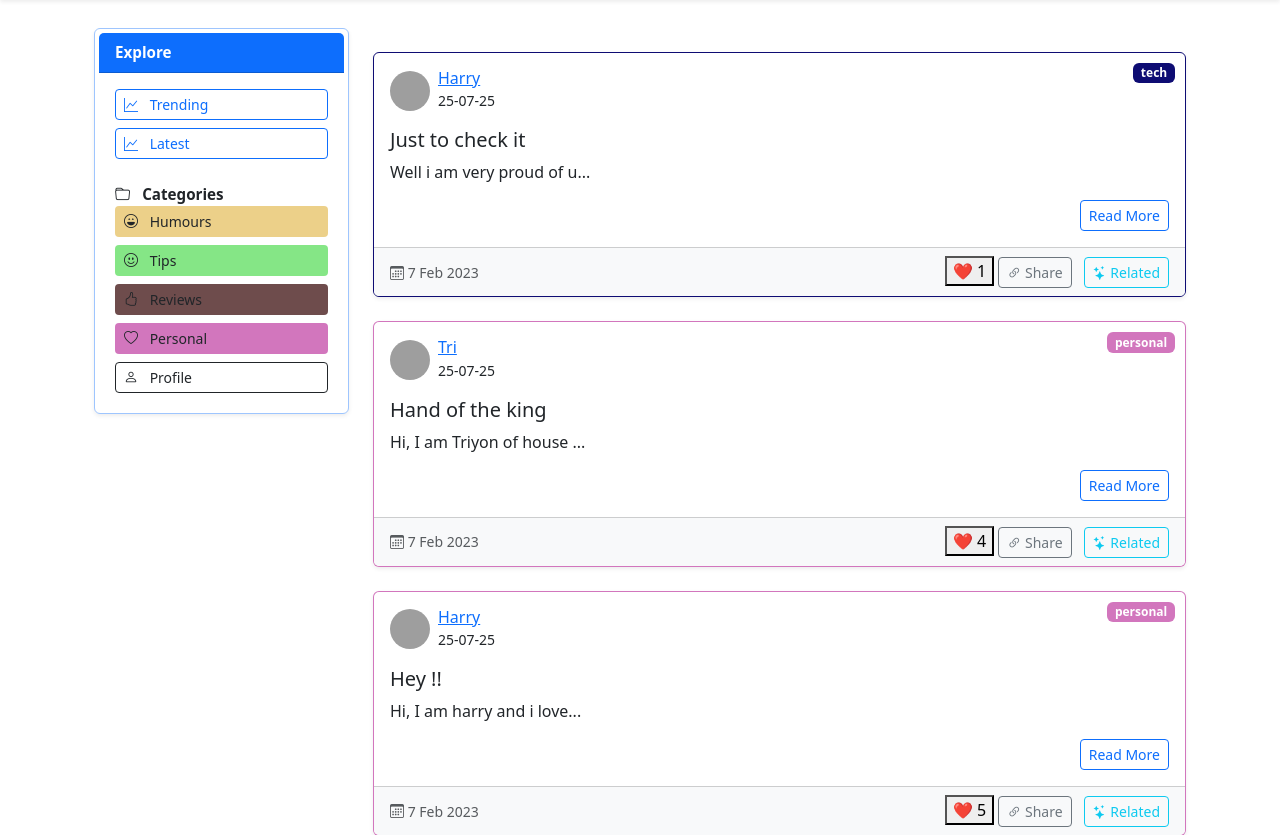
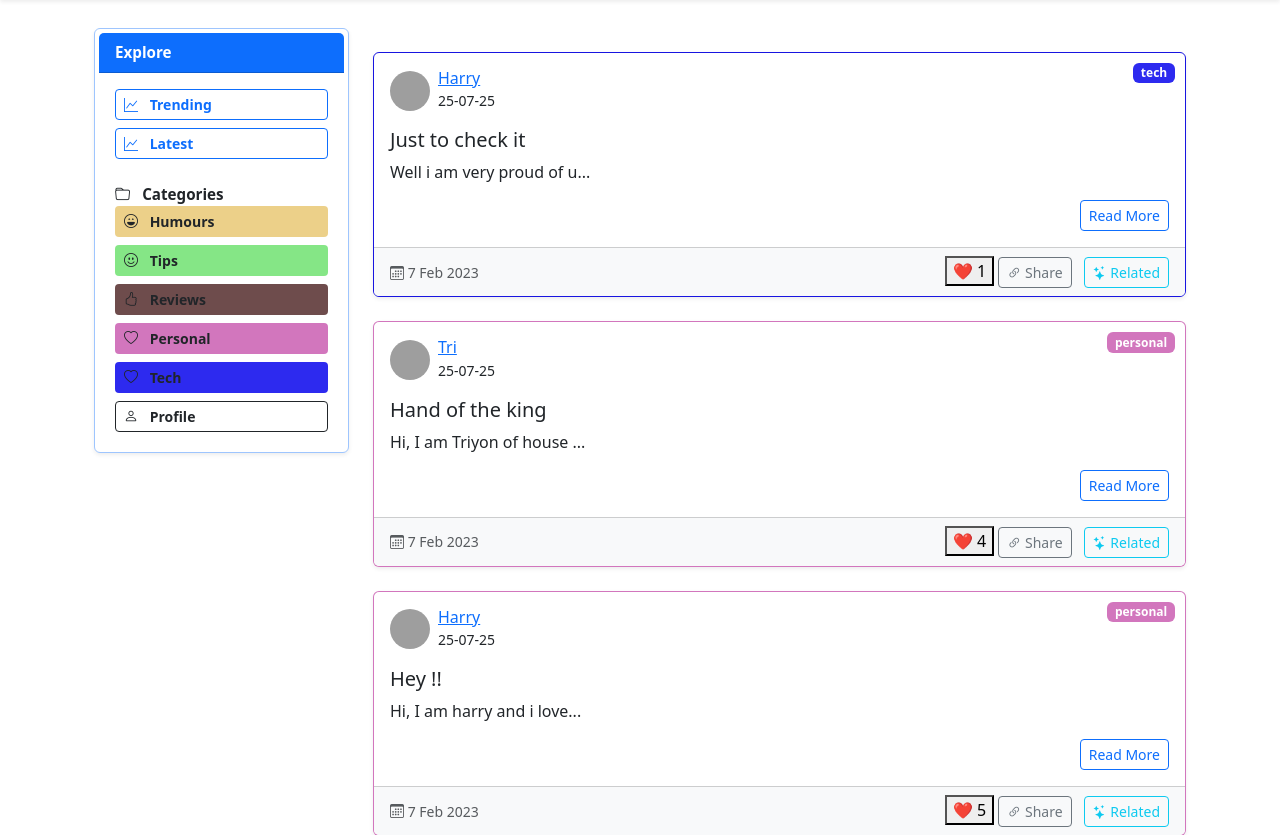
Before and after one commit to pavithapari/StoryCloak, a Flask app: page /latest_posts in a window 1280 px wide. Shown: the part 56-891 px from the top of the page. Run offline with Flask 3, Linux system fonts and the light colour scheme; grey boxes are pictures that could not be loaded.

Commit message:
Added missing tech border and then corrected some padding

```diff
--- a/app/posts/routes.py
+++ b/app/posts/routes.py
@@ -129,3 +129,7 @@ def reviews():
 def personal():
     personal_posts = Post.query.filter(Post.tags.contains('personal')).order_by(Post.date_posted.desc()).all()
     return render_template('home.html', posts=personal_posts, user=current_user, now=datetime.now())
+@posts.route('/tech')
+def tech():
+    tech = Post.query.filter(Post.tags.contains('tech')).order_by(Post.date_posted.desc()).all()
+    return render_template('home.html', posts=tech, user=current_user, now=datetime.now())
--- a/app/templates/home.html
+++ b/app/templates/home.html
@@ -69,14 +69,14 @@
 .outline-reviews   { border-color: #451919c6; }
 .outline-personal  { border-color: #c54faac6; }
 .outline-none      { border-color: #6c757d; }
-.outline-tech      { border-color: hsl(241, 81%, 25%); }
+.outline-tech      { border-color: hsl(241, 83%, 48%); }
 
 .bg-humor     { background-color: #e7c367c6; }
 .bg-tips      { background-color: #62df64c6; }
 .bg-reviews   { background-color: #451919c6; }
 .bg-personal  { background-color: #c54faac6; }
 .bg-none      { background-color: #6c757d; }
-.bg-tech      { background-color: hsl(241, 81%, 25%); }
+.bg-tech      { background-color: hsl(241, 86%, 55%); }
 article[class^="outline-"],
 .card[class^="outline-"] {
   border-left: 6px solid;
@@ -107,11 +107,11 @@ article[class^="outline-"],
 
       <!-- a tag styled as a button -->
       <a href="{{ url_for('posts.trending') }}" class="btn btn-sm btn-outline-primary w-100 text-start mb-2">
-        <i class="bi bi-graph-up me-2"></i> Trending
+        <i class="bi bi-graph-up me-2"></i> <b>Trending</b>
       </a>
 
          <a href="{{ url_for('posts.latest_posts') }}" class="btn btn-sm btn-outline-primary w-100 text-start mb-2">
-        <i class="bi bi-graph-up me-2"></i> Latest
+        <i class="bi bi-graph-up me-2"></i> <b>Latest</b>
       </a>
 
 
@@ -119,23 +119,26 @@ article[class^="outline-"],
 
       <!-- categories as a tags -->
       <a href="{{ url_for('posts.humor') }}" class="btn btn-sm btn-outline-humor bg-humor w-100 text-start mb-2">
-        <i class="bi bi-emoji-laughing me-2"></i> Humours
+        <i class="bi bi-emoji-laughing me-2"></i> <b>Humours</b>
       </a>
       <a href="{{ url_for('posts.tips') }}" class="btn btn-sm btn-outline-tips bg-tips w-100 text-start mb-2">
-        <i class="bi bi-emoji-smile me-2"></i> Tips
+        <i class="bi bi-emoji-smile me-2"></i> <b>Tips</b>
       </a>
 
       <!-- categories as buttons -->
       <a href="{{ url_for('posts.reviews') }}" class="btn btn-sm btn-outline-reviews bg-reviews w-100 text-start mb-2">
-        <i class="bi bi-hand-thumbs-up me-2"></i> Reviews
+        <i class="bi bi-hand-thumbs-up me-2"></i> <b>Reviews</b>
       </a>
       <a href="{{ url_for('posts.personal') }}" class="btn btn-sm btn-outline-personal bg-personal w-100 text-start mb-2">
-        <i class="bi bi-heart me-2"></i> Personal
+        <i class="bi bi-heart me-2"></i> <b>Personal</b>
+      </a>
+      <a href="{{ url_for('posts.tech') }}" class="btn btn-sm btn-outline-tech bg-tech w-100 text-start mb-2">
+        <i class="bi bi-heart me-2"></i> <b>Tech</b>
       </a>
 
       <!-- profile as an a tag button -->
       <a href="{{ url_for('users.profile') }}" class="btn btn-sm btn-outline-dark w-100 text-start">
-        <i class="bi bi-person me-2"></i> Profile
+        <i class="bi bi-person me-2"></i> <b>Tech</b>
       </a>
 
     </div>
@@ -156,35 +159,39 @@ article[class^="outline-"],
 
       <!-- a tag styled as a button -->
       <a href="{{ url_for('posts.trending') }}" class="btn btn-sm btn-outline-primary w-100 text-start mb-2">
-        <i class="bi bi-graph-up me-2"></i> Trending
+        <i class="bi bi-graph-up me-2"></i> <b>Trending</b>
       </a>
 
          <a href="{{ url_for('posts.latest_posts') }}" class="btn btn-sm btn-outline-primary w-100 text-start mb-2">
-        <i class="bi bi-graph-up me-2"></i> Latest
+        <i class="bi bi-graph-up me-2"></i> <b>Latest</b>
       </a>
 
 
       <strong class="text-dark mt-3 d-block"><i class="bi bi-folder me-2"></i> Categories</strong>
 
       <!-- categories as a tags -->
-      <a href="{{ url_for('posts.humor') }}" class="btn btn-sm btn-outline-humor bg-humor w-100 text-start mb-2">
-        <i class="bi bi-emoji-laughing me-2"></i> Humours
+      <a href="{{ url_for('posts.humor') }}" class="btn btn-sm btn-outline-humor bg-humor w-100 text-start mb-2 ">
+        <i class="bi bi-emoji-laughing me-2"></i> <b>Humours</b>
       </a>
-      <a href="{{ url_for('posts.tips') }}" class="btn btn-sm btn-outline-tips bg-tips w-100 text-start mb-2">
-        <i class="bi bi-emoji-smile me-2"></i> Tips
+      <a href="{{ url_for('posts.tips') }}" class="btn btn-sm btn-outline-tips bg-tips w-100 text-start  mb-2">
+        <i class="bi bi-emoji-smile me-2"></i> <b>Tips</b>
       </a>
 
       <!-- categories as buttons -->
-      <a href="{{ url_for('posts.reviews') }}" class="btn btn-sm btn-outline-reviews bg-reviews w-100 text-start mb-2 ">
-        <i class="bi bi-hand-thumbs-up me-2"></i> Reviews
+      <a href="{{ url_for('posts.reviews') }}" class="btn btn-sm btn-outline-reviews bg-reviews w-100  text-start mb-2 ">
+        <i class="bi bi-hand-thumbs-up me-2"></i> <b>Reviews</b>
       </a>
-      <a href="{{ url_for('posts.personal') }}" class="btn btn-sm btn-outline-personal bg-personal w-100 text-start mb-2">
-        <i class="bi bi-heart me-2"></i> Personal
+      <a href="{{ url_for('posts.personal') }}" class="btn btn-sm btn-outline-personal bg-personal w-100 text-start   mb-2">
+        <i class="bi bi-heart me-2"></i> <b>Personal</b>
+      </a>
+
+      <a href="{{ url_for('posts.tech') }}" class="btn btn-sm btn-outline-tech bg-tech w-100 text-start mb-2">
+        <i class="bi bi-heart me-2"></i> <b>Tech</b>
       </a>
 
       <!-- profile as an a tag button -->
       <a href="{{ url_for('users.profile') }}" class="btn btn-sm btn-outline-dark w-100 text-start">
-        <i class="bi bi-person me-2"></i> Profile
+        <i class="bi bi-person me-2"></i> <b>Profile</b>
       </a>
 
     </div>
```
